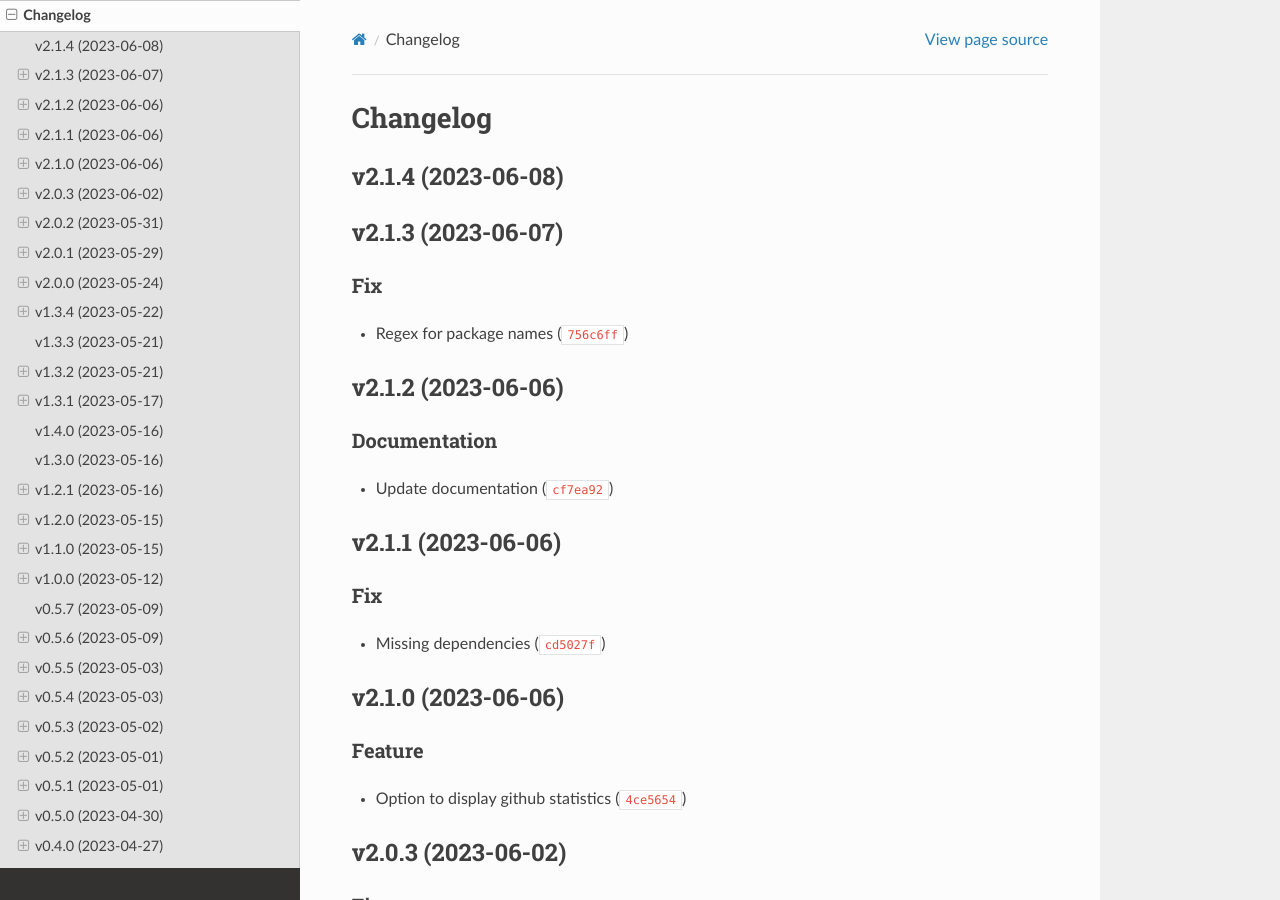
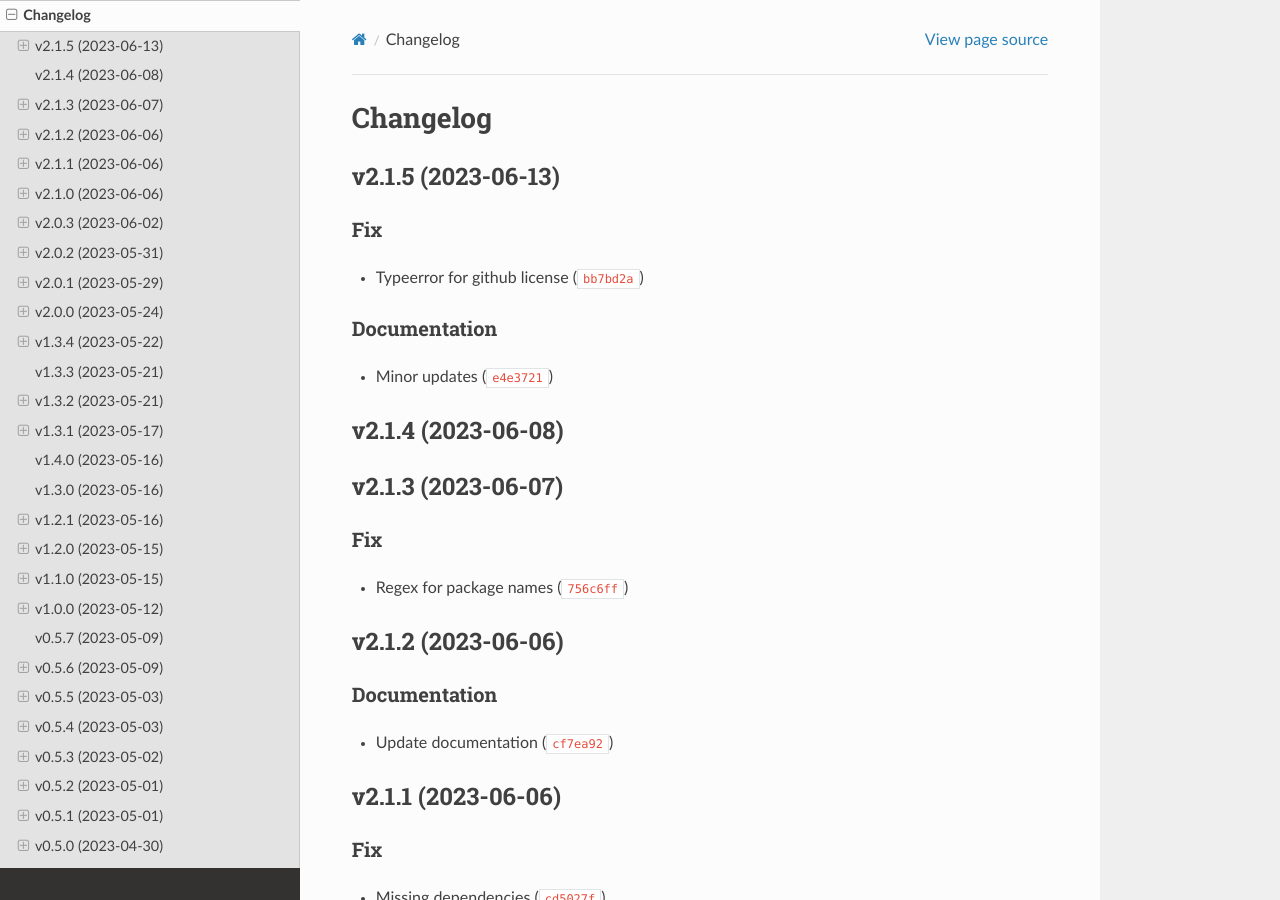
Before and after one commit to Stephen-RA-King/pynamer, a Sphinx documentation site: the page built from docs/changelog.md, in a window 1280 px wide and 900 px high. Built offline with Sphinx 7.4.7 and the Read the Docs theme 2.0.0, drawn with Linux system fonts in a browser that asks for light colours; pages that are not in the unit, such as notebooks, are missing from menus.

Commit message:
chore: bump version

```diff
--- a/CHANGELOG.md
+++ b/CHANGELOG.md
@@ -1,6 +1,13 @@
 # Changelog
 
 <!--next-version-placeholder-->
+
+## v2.1.5 (2023-06-13)
+### Fix
+* Typeerror for github license ([`bb7bd2a`](https://github.com/Stephen-RA-King/pynamer/commit/bb7bd2aafef6a78db971e6fda7c4e93978088c9e))
+
+### Documentation
+* Minor updates ([`e4e3721`](https://github.com/Stephen-RA-King/pynamer/commit/e4e3721ec3e8e541aa1fc5d746cf048e5c157f28))
 
 ## v2.1.4 (2023-06-08)
 
--- a/docs/conf.py
+++ b/docs/conf.py
@@ -7,7 +7,7 @@
 # -- Project information -----------------------------------------------------
 
 project = "pynamer"
-version = "2.1.4"
+version = "2.1.5"
 copyright = "2023, Stephen R A King"
 author = "Stephen R A King"
 
--- a/src/pynamer/__init__.py
+++ b/src/pynamer/__init__.py
@@ -9,7 +9,7 @@ from importlib.resources import files
 import yaml
 
 __title__ = "pynamer"
-__version__ = "2.1.4"
+__version__ = "2.1.5"
 __author__ = "Stephen R A King"
 __description__ = (
     "Utility to find an available package name in the PyPI repository and register it "
```
Also changed, not shown: .pre-commit-config.yaml.
